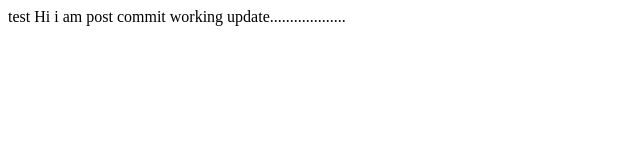
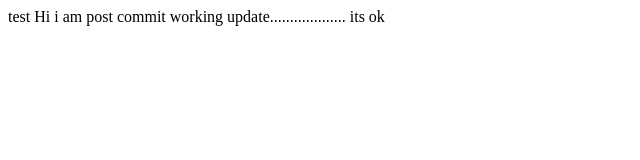
Before and after one commit to seelusingle/development, a plain HTML site: page index.html in a window 1280 px wide. Shown: the full height of the page, 0-640 px from the left. Drawn offline with Linux system fonts and the light colour scheme.

Commit message:
master ind

```diff
--- a/index.html
+++ b/index.html
@@ -7,5 +7,7 @@ test
 </head>
 <body>
 Hi i am post commit working update...................
+
+its ok
 </body>
 </html>
```
